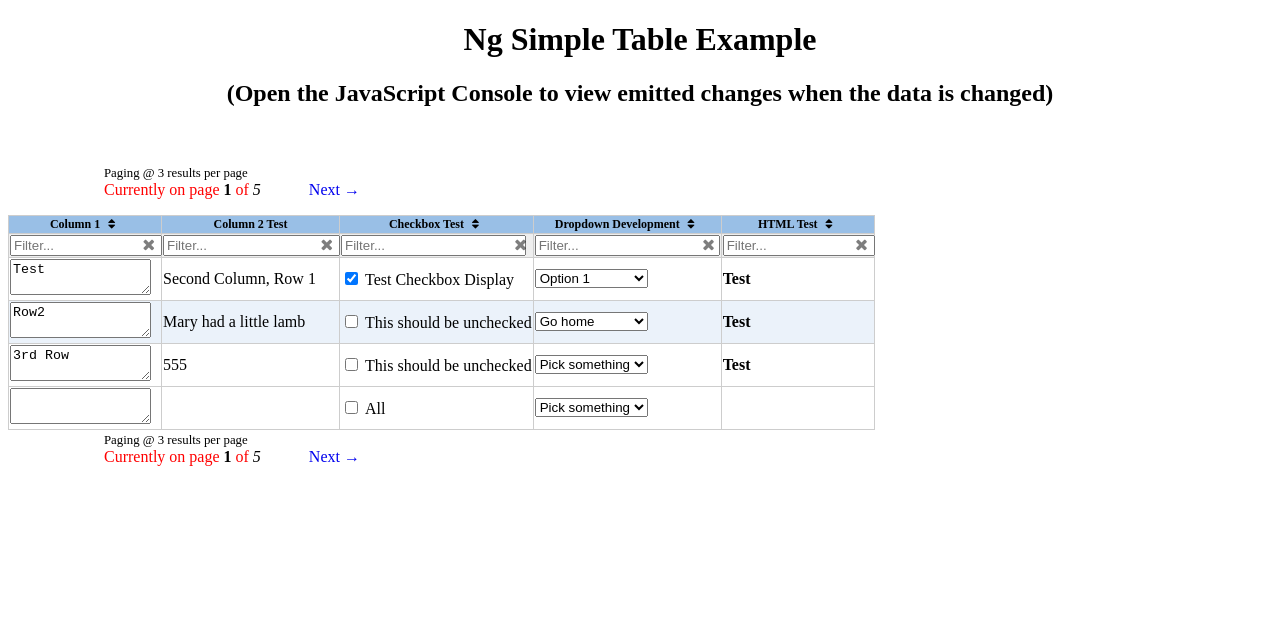
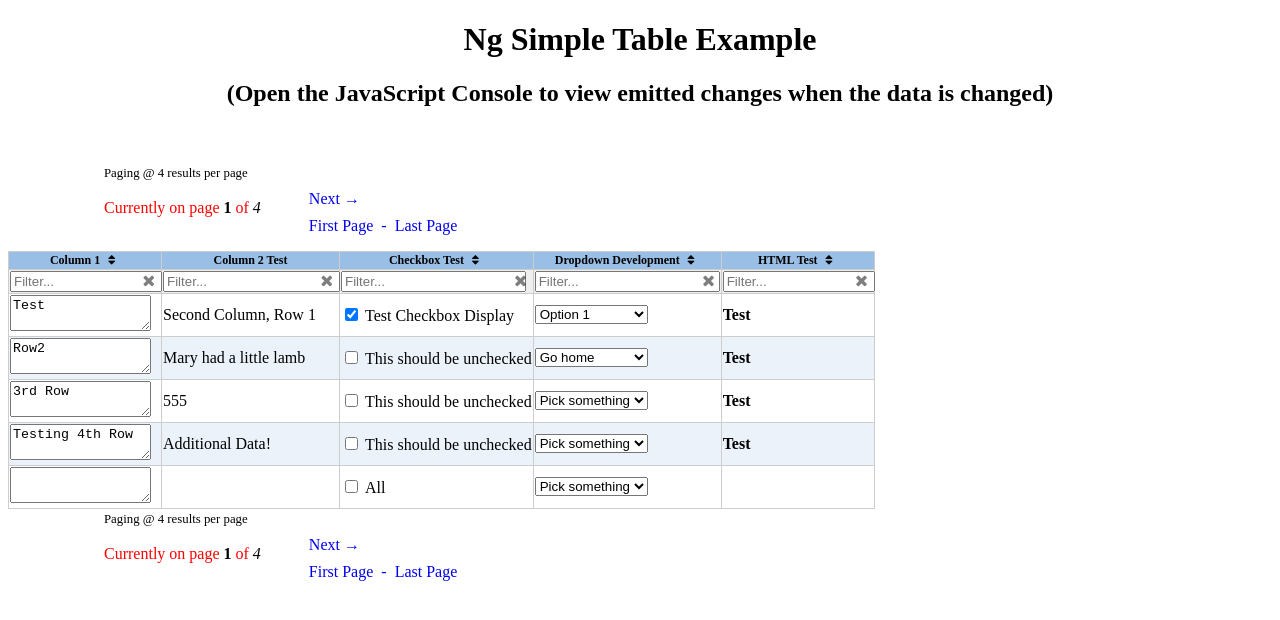
Before and after one commit to dykesa/ng-simple-table, an Angular app: page / in a window 1280 px wide. Shown: the top 620 px of the page. Built offline with nearby package versions, Linux system fonts and the light colour scheme.

Commit message:
Checking in this idea. Will delete later

```diff
--- a/src/app/app.component.ts
+++ b/src/app/app.component.ts
@@ -20,7 +20,7 @@ export class AppComponent {
       , changeTextDelay: 500
       , changeAllTextDelay: 4000
       , emitDataChanges: true
-      , maxDisplayRows: 3
+      , maxDisplayRows: 4
       , columns: [
         {name: 'col1',
         display: 'Column 1',
--- a/src/app/app.module.ts
+++ b/src/app/app.module.ts
@@ -4,11 +4,13 @@ import { FormsModule } from '@angular/forms';
 
 import { AppComponent } from './app.component';
 import { NgSimpleTableComponent } from './ng-simple-table/ng-simple-table.component';
+import { DisplayFilterPipe } from './ng-simple-table/lib/display-filter.pipe';
 
 @NgModule({
   declarations: [
     AppComponent,
-    NgSimpleTableComponent
+    NgSimpleTableComponent,
+    DisplayFilterPipe
   ],
   imports: [
     BrowserModule
--- /dev/null
+++ b/src/app/ng-simple-table/lib/display-filter.pipe.ts
@@ -0,0 +1,12 @@
+import { Pipe, PipeTransform } from '@angular/core';
+
+@Pipe({
+  name: 'displayFilter'
+})
+export class DisplayFilterPipe implements PipeTransform {
+
+  transform(value: any, args?: any): any {
+    return null;
+  }
+
+}
--- a/src/app/ng-simple-table/ng-simple-table.component.css
+++ b/src/app/ng-simple-table/ng-simple-table.component.css
@@ -113,6 +113,23 @@ input[type="text"].filter-box {
     margin-left: 3em;
 }
 
+.ng-st-prev-next-no-margin {
+    margin-left: 0px;
+}
+
+.ng-st-prev-next-no-margin a {
+    text-decoration: none;
+}
+
 .ng-st-prev-next a {
     text-decoration: none;
 }
+
+table.ng-st-control,
+.ng-st-control tr,
+.ng-st-control td {
+    border-width: 0px;
+    border: none;
+    padding: 0px;
+    margin: 0px;
+}
--- a/src/app/ng-simple-table/ng-simple-table.component.html
+++ b/src/app/ng-simple-table/ng-simple-table.component.html
@@ -1,12 +1,28 @@
 <div *ngIf="renderReady === true" class="ng-simple-table-holder">
     <div *ngIf="tableSettings.maxDisplayRows !== null && pageInfo.numberPages > 1" class="ng-st-paging-container">
-        <div class="ng-st-paging-control"><span class="ng-st-small-text">Paging @ {{ tableSettings.maxDisplayRows }} results per page</span>
-            <br /><span class="ng-st-paging-info-text">Currently on page </span><b>{{ pageInfo.pageOffset }}</b><span class="ng-st-paging-info-text"> of </span><i>{{ pageInfo.numberPages }}</i>
-            <span class="ng-st-prev-next">
-            <span *ngIf="pageInfo.pageOffset > 1"><a href="javascript:void(0)" (click)="gotoPage(pageInfo.pageOffset - 1)">&larr;&nbsp;Previous</a></span>
-            <span *ngIf="pageInfo.pageOffset !== 1 && pageInfo.pageOffset < pageInfo.numberPages">&nbsp;|&nbsp;</span>
-            <span *ngIf="pageInfo.pageOffset < pageInfo.numberPages"><a href="javascript:void(0)" (click)="gotoPage(pageInfo.pageOffset + 1)">Next&nbsp;&rarr;</a></span>
-            </span>
+        <div class="ng-st-paging-control">
+            <table class="ng-st-control">
+                <tr>
+                    <td>
+                        <span class="ng-st-small-text">Paging @ {{ tableSettings.maxDisplayRows }} results per page</span>
+                    </td>
+                </tr>
+                <tr>
+                    <td>
+                        <br /><span class="ng-st-paging-info-text">Currently on page </span><b>{{ pageInfo.pageOffset }}</b><span class="ng-st-paging-info-text"> of </span><i>{{ pageInfo.numberPages }}</i></td>
+                    <td>
+                        <span class="ng-st-prev-next" *ngIf="pageInfo.pageOffset > 1"><a href="javascript:void(0)" (click)="gotoPage(pageInfo.pageOffset - 1)">&larr;&nbsp;Previous</a></span>
+                        <span class="ng-st-prev-next" *ngIf="pageInfo.pageOffset !== 1 && pageInfo.pageOffset < pageInfo.numberPages">&nbsp;|&nbsp;</span>
+                        <span class="ng-st-prev-next" *ngIf="pageInfo.pageOffset < pageInfo.numberPages"><a href="javascript:void(0)" (click)="gotoPage(pageInfo.pageOffset + 1)">Next&nbsp;&rarr;</a></span>
+                    </td>
+                    <tr>
+                        <td></td>
+                        <td>
+                            <span class="ng-st-prev-next"><a href="javascript:void(0)" (click)="gotoPage(1)">First Page&nbsp;&nbsp;</a></span>
+                            <span class="ng-st-prev-next-no-margin" *ngIf="pageInfo.numberPages > 1"><a href="javascript:void(0)" (click)="gotoPage(pageInfo.numberPages)">-&nbsp;&nbsp;Last Page</a></span>
+                        </td>
+                    </tr>
+            </table>
         </div>
     </div>
     <table [ngClass]="tableSettings.tableClass">
@@ -112,13 +128,29 @@
         </tbody>
     </table>
     <div *ngIf="tableSettings.maxDisplayRows !== null && pageInfo.numberPages > 1" class="ng-st-paging-container">
-        <div class="ng-st-paging-control"><span class="ng-st-small-text">Paging @ {{ tableSettings.maxDisplayRows }} results per page</span>
-            <br /><span class="ng-st-paging-info-text">Currently on page </span><b>{{ pageInfo.pageOffset }}</b><span class="ng-st-paging-info-text"> of </span><i>{{ pageInfo.numberPages }}</i>
-            <span class="ng-st-prev-next">
-            <span *ngIf="pageInfo.pageOffset > 1"><a href="javascript:void(0)" (click)="gotoPage(pageInfo.pageOffset - 1)">&larr;&nbsp;Previous</a></span>
-            <span *ngIf="pageInfo.pageOffset !== 1 && pageInfo.pageOffset < pageInfo.numberPages">&nbsp;|&nbsp;</span>
-            <span *ngIf="pageInfo.pageOffset < pageInfo.numberPages"><a href="javascript:void(0)" (click)="gotoPage(pageInfo.pageOffset + 1)">Next&nbsp;&rarr;</a></span>
-            </span>
+        <div class="ng-st-paging-control">
+            <table class="ng-st-control">
+                <tr>
+                    <td>
+                        <span class="ng-st-small-text">Paging @ {{ tableSettings.maxDisplayRows }} results per page</span>
+                    </td>
+                </tr>
+                <tr>
+                    <td>
+                        <br /><span class="ng-st-paging-info-text">Currently on page </span><b>{{ pageInfo.pageOffset }}</b><span class="ng-st-paging-info-text"> of </span><i>{{ pageInfo.numberPages }}</i></td>
+                    <td>
+                        <span class="ng-st-prev-next" *ngIf="pageInfo.pageOffset > 1"><a href="javascript:void(0)" (click)="gotoPage(pageInfo.pageOffset - 1)">&larr;&nbsp;Previous</a></span>
+                        <span class="ng-st-prev-next" *ngIf="pageInfo.pageOffset !== 1 && pageInfo.pageOffset < pageInfo.numberPages">&nbsp;|&nbsp;</span>
+                        <span class="ng-st-prev-next" *ngIf="pageInfo.pageOffset < pageInfo.numberPages"><a href="javascript:void(0)" (click)="gotoPage(pageInfo.pageOffset + 1)">Next&nbsp;&rarr;</a></span>
+                    </td>
+                    <tr>
+                        <td></td>
+                        <td>
+                            <span class="ng-st-prev-next"><a href="javascript:void(0)" (click)="gotoPage(1)">First Page&nbsp;&nbsp;</a></span>
+                            <span class="ng-st-prev-next-no-margin" *ngIf="pageInfo.numberPages > 1"><a href="javascript:void(0)" (click)="gotoPage(pageInfo.numberPages)">-&nbsp;&nbsp;Last Page</a></span>
+                        </td>
+                    </tr>
+            </table>
         </div>
     </div>
 </div>
--- a/src/app/ng-simple-table/ng-simple-table.component.ts
+++ b/src/app/ng-simple-table/ng-simple-table.component.ts
@@ -82,6 +82,20 @@ export class NgSimpleTableComponent implements OnInit, OnChanges {
     }
     this._changeDetectorRef.detectChanges();
   }
+
+  // dispRowFilter(): Array<any> {
+  //   let returnArr = [];
+
+  //   // Return an array of all displayed rows
+  //   returnArr = this.data.filter(dr => dr.ngSTdisp === true);
+  //   if (returnArr === undefined) {
+  //     // If no values are displayed, just return the data array
+  //     returnArr = [];
+  //   }
+  //   console.log(returnArr);
+
+  //   return returnArr;
+  // }
 
   loadTableSettings() {
     // Set defaults for some table settings if they weren't set by the user
@@ -271,6 +285,9 @@ export class NgSimpleTableComponent implements OnInit, OnChanges {
         });
       }
     }
+    // console.log(this.data.filter(dr => dr.ngSTdisp === true));
+    this.pageInfo.calculatePageInfo(this.data.filter(dr => dr.ngSTdisp === true).length);
+    sortMDArrayByColumn(this.data, 'ngSTdisp', 'desc');
   }
 
   dropdownOptionAssociation(dropdownColName: string) {
```
Also changed, not shown: 1 other file (tests, documents, lock files or other folders).
